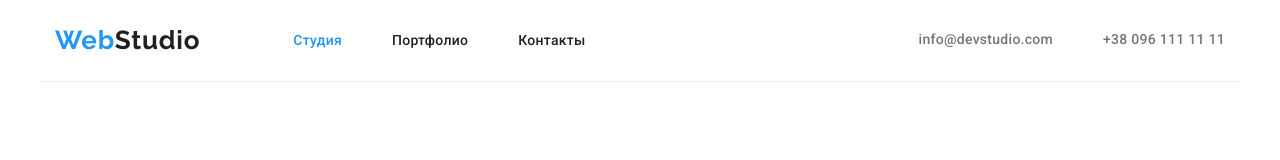
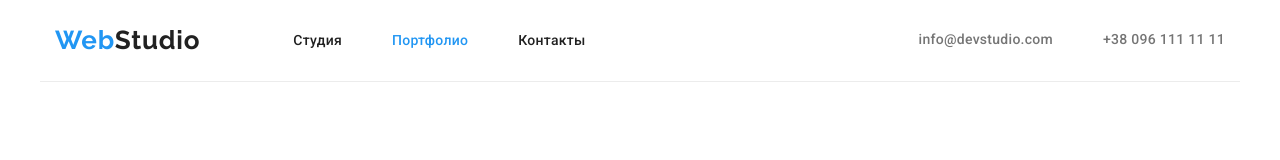
Before and after one commit to popingalov/goit-markup-hw-03, a plain HTML site: page pages/portfolio.html in a window 1280 px wide. Shown: the top 160 px of the page. Drawn offline with nearby package versions, Linux system fonts and the light colour scheme.

Commit message:
Update portfolio.html

```diff
--- a/pages/portfolio.html
+++ b/pages/portfolio.html
@@ -23,8 +23,8 @@
                 <a href="../index.html" class="logo"><span class="logo-web">Web</span><span
                         class="logo-studio">Studio</span></a>
                 <ul class="menu">
-                    <li><a href="../index.html" class="current">Студия</a></li>
-                    <li><a href="../pages/portfolio.html">Портфолио</a></li>
+                    <li><a href="../index.html">Студия</a></li>
+                    <li><a href="../pages/portfolio.html" class="current">Портфолио</a></li>
                     <li><a href="">Контакты</a></li>
                 </ul>
 
```
